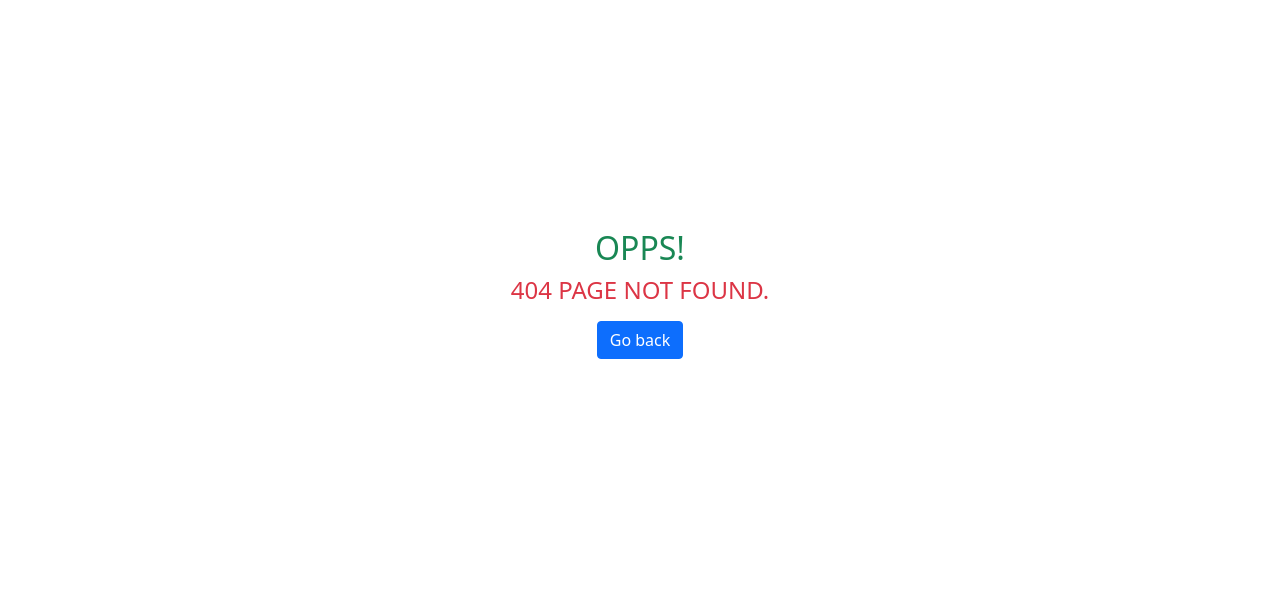
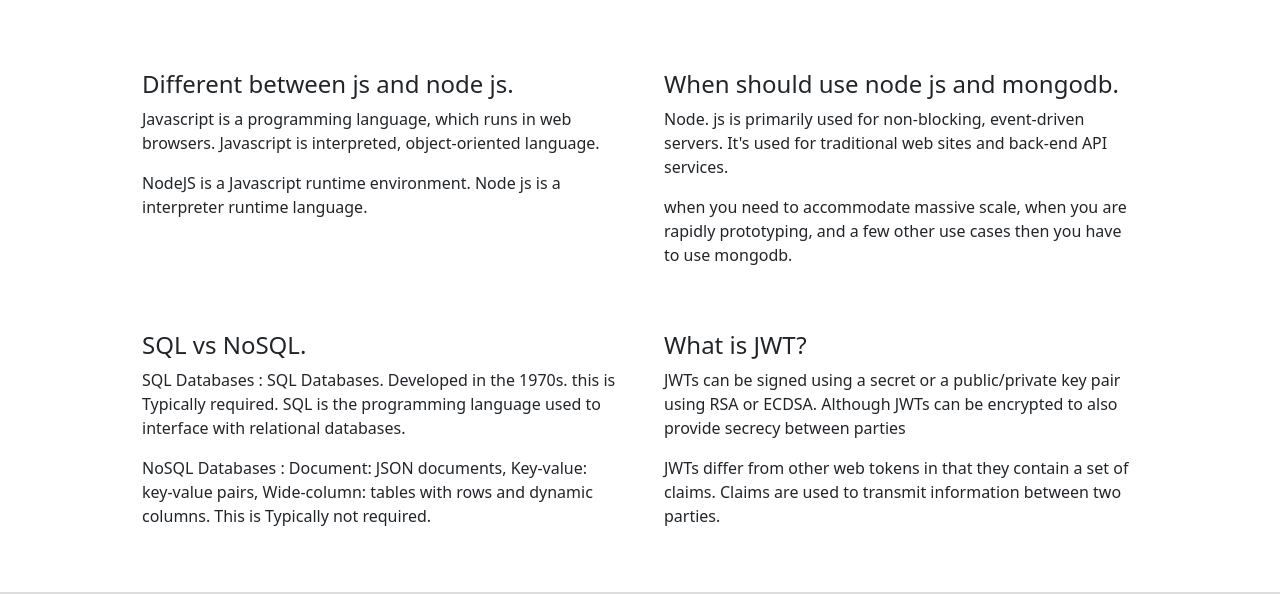
Before and after one commit to DelowarHossain69/Motodeal-client-side, a React (Create React App) app: page /blog in a window 1280 px wide. Shown: the part 352-946 px from the top of the page. Built offline with nearby package versions, Linux system fonts and the light colour scheme; no server answers.

Commit message:
loginWith page updated

```diff
--- a/src/App.js
+++ b/src/App.js
@@ -16,6 +16,7 @@ import Login from './components/pages/Login/Login';
 import Register from './components/pages/Register/Register';
 import RequireAuth from './components/pages/RequireAuth/RequireAuth';
 import MyItems from './components/pages/MyItems/MyItems';
+import Blog from './components/pages/Blog/Blog';
 
 
 function App() {
@@ -27,6 +28,7 @@ function App() {
           <Route path='/products' element={<Products/>}></Route>
           <Route path='/login' element={<Login/>}></Route>
           <Route path='/register' element={<Register/>}></Route>
+          <Route path='/blog' element={<Blog/>}></Route>
 
           <Route path='/inventory/:id' element={
             <RequireAuth>
--- a/src/components/pages/AddProduct/AddProduct.js
+++ b/src/components/pages/AddProduct/AddProduct.js
@@ -34,7 +34,7 @@ const AddProduct = () => {
 
     return (
         <div className='container mx-auto my-5'>
-                <h4 className='text-center'>Add new item </h4>
+                <h4 className='text-center mb-2'>Add new item </h4>
             <form onSubmit={handleSubmit(onSubmit)} className="w-50 mx-auto">
 
                 <input className='w-100 mb-3 p-2' {...register("name")} placeholder="Name" type='text' required />
--- /dev/null
+++ b/src/components/pages/Blog/Blog.js
@@ -0,0 +1,59 @@
+import React from "react";
+
+const Blog = () => {
+  return (
+    <section className="container mx-auto row my-5 g-5">
+      <div className="col-12 col-md-6">
+        <h4>Different between js and node js.</h4>
+        <p>
+          Javascript is a programming language, which runs in web browsers. Javascript is interpreted, object-oriented language.
+        </p>
+        <p>
+          NodeJS is a Javascript runtime environment. Node js is a interpreter
+          runtime language.
+        </p>
+      </div>
+
+      <div className="col-12 col-md-6">
+        <h4>When should use node js and mongodb.</h4>
+        <p>
+          Node. js is primarily used for non-blocking, event-driven servers.
+          It's used for traditional web sites and back-end API services.
+        </p>
+        <p>
+          when you need to accommodate massive scale, when you are rapidly
+          prototyping, and a few other use cases then you have to use mongodb.
+        </p>
+      </div>
+
+      <div className="col-12 col-md-6">
+        <h4>SQL vs NoSQL.</h4>
+        <p>
+          SQL Databases : SQL Databases. Developed in the 1970s. this is
+          Typically required. SQL is the programming language used to interface with relational databases.
+        </p>
+        <p>
+          NoSQL Databases : Document: JSON documents, Key-value: key-value
+          pairs, Wide-column: tables with rows and dynamic columns. This is
+          Typically not required.
+        </p>
+      </div>
+      <div className="col-12 col-md-6">
+        <h4>What is JWT?</h4>
+
+        <p>
+          JWTs can be signed using a secret or a public/private key pair using
+          RSA or ECDSA. Although JWTs can be encrypted to also provide secrecy
+          between parties
+        </p>
+
+        <p>
+          JWTs differ from other web tokens in that they contain a set of
+          claims. Claims are used to transmit information between two parties.
+        </p>
+      </div>
+    </section>
+  );
+};
+
+export default Blog;
--- a/src/components/pages/Inventory/Inventory.js
+++ b/src/components/pages/Inventory/Inventory.js
@@ -71,7 +71,7 @@ const Inventory = () => {
 
                 <div className='mt-5'>
                     <Button className='btn btn-danger' onClick={handleDeleverd}>Delevered</Button>
-                    <Button className='ms-2' onClick={()=> navigate(`/manageInventory`)}>Manage inventory</Button>
+                    <Button className='ms-2' onClick={()=> navigate(`/manageInventory`)}>Manage inventorys</Button>
                 </div>
             </div>
         </section>
--- a/src/components/pages/Login/Login.js
+++ b/src/components/pages/Login/Login.js
@@ -1,31 +1,35 @@
+import axios from "axios";
 import React, { useRef, useState } from "react";
-import {
-  useSendPasswordResetEmail,
-  useSignInWithEmailAndPassword,
-} from "react-firebase-hooks/auth";
 import { useForm } from "react-hook-form";
 import { Link, useLocation, useNavigate } from "react-router-dom";
 import { toast } from "react-toastify";
 import auth from "../../../firebase.init";
 import Loading from "../../shared/Loading/Loading";
 import LoginWith from "../../shared/LoginWith/LoginWith";
+import {
+  useSendPasswordResetEmail,
+  useSignInWithEmailAndPassword,
+} from "react-firebase-hooks/auth";
 
 const Login = () => {
   const [forgetPassworNeed, setForgetPasswordNeed] = useState(false);
   const { register, handleSubmit } = useForm();
   const emailRef = useRef();
-  const [sendPasswordResetEmail, sending, resetError] =
-    useSendPasswordResetEmail(auth);
+  const [sendPasswordResetEmail, sending ] = useSendPasswordResetEmail(auth);
 
-  const [signInWithEmailAndPassword, user, loading, error] =
-    useSignInWithEmailAndPassword(auth);
+  const [
+      signInWithEmailAndPassword,
+      user,
+      loading,
+      error
+      ] = useSignInWithEmailAndPassword(auth);
 
   // redirect after login
   const navigate = useNavigate();
   const loaction = useLocation();
-  const from = loaction?.from?.state?.pathname || "/";
+  const from = loaction?.state?.from?.pathname || "/";
 
-  console.log(loaction?.from?.state?.pathname);
+  console.log(loaction?.state?.form?.pathname);
 
   if (loading || sending) {
     return <Loading />;
@@ -35,9 +39,10 @@ const Login = () => {
     navigate(from, { replace: true });
   }
 
-  const onSubmit = (data) => {
-    console.log(data);
-    signInWithEmailAndPassword(data.email, data.password);
+  const onSubmit = async (user) => {
+    await signInWithEmailAndPassword(user.email, user.password);
+    const {data} = await axios.post('http://localhost:5000/login', user);
+    localStorage.setItem('accessToken', data.accessToken);
   };
 
   const handleForgetPassword = async () => {
--- a/src/components/pages/MyItems/MyItems.js
+++ b/src/components/pages/MyItems/MyItems.js
@@ -12,7 +12,9 @@ const MyItems = () => {
   const [products, setProducts] = useState([]);
 
   useEffect(() => {
-    axios.get(`http://localhost:5000/myItems?email=${user?.email}`)
+    axios.get(`http://localhost:5000/myItems?email=${user?.email}`, {
+      headers : {auth : `Bearar ${localStorage.getItem('accessToken')}`}
+    })
       .then((data) => setProducts(data.data));
   }, []);
 
--- a/src/components/shared/LoginWith/LoginWith.js
+++ b/src/components/shared/LoginWith/LoginWith.js
@@ -8,24 +8,23 @@ import auth from "./../../../firebase.init";
 import { useLocation, useNavigate } from "react-router-dom";
 
 const LoginWith = () => {
-
   const [signInWithFacebook, fbUser, fbLoading, fbError] =
     useSignInWithFacebook(auth);
 
-  const [signInWithGoogle, googleUser, googleLoading, googleError] = useSignInWithGoogle(auth);
+  const [signInWithGoogle, googleUser, googleLoading, googleError] =
+    useSignInWithGoogle(auth);
 
   // redirect after login
   const navigate = useNavigate();
   const loaction = useLocation();
-  const from = loaction?.from?.state?.pathname || '/';
+  const from = loaction?.from?.state?.pathname || "/";
 
-  if(fbUser || googleUser){
-    navigate(from, {replace : true});
+  if (fbUser || googleUser) {
+    navigate(from, { replace: true });
   }
 
   return (
     <div className="py-3">
-
       <div className="d-flex align-items-center justify-content-center mb-3">
         <div className="loginWith"></div>
         <div> OR </div>
@@ -33,7 +32,10 @@ const LoginWith = () => {
       </div>
 
       <div className="d-flex align-items-center justify-content-center">
-        <button className="p-2 outline-none border-0 bg-danger text-white rounded d-flex align-items-center me-3" onClick={()=> signInWithGoogle()}>
+        <button
+          className="p-2 outline-none border-0 bg-danger text-white rounded d-flex align-items-center me-3"
+          onClick={() => signInWithGoogle()}
+        >
           <img
             src="https://i.ibb.co/5xfQpxz/google.png"
             style={{ width: "20px" }}
@@ -54,6 +56,8 @@ const LoginWith = () => {
           Facebook
         </button>
       </div>
+      <p>{fbError && fbError.message}</p>
+      <p>{googleError && googleError.message}</p>
     </div>
   );
 };
```
Also changed, not shown: 1 other file (tests, documents, lock files or other folders).
